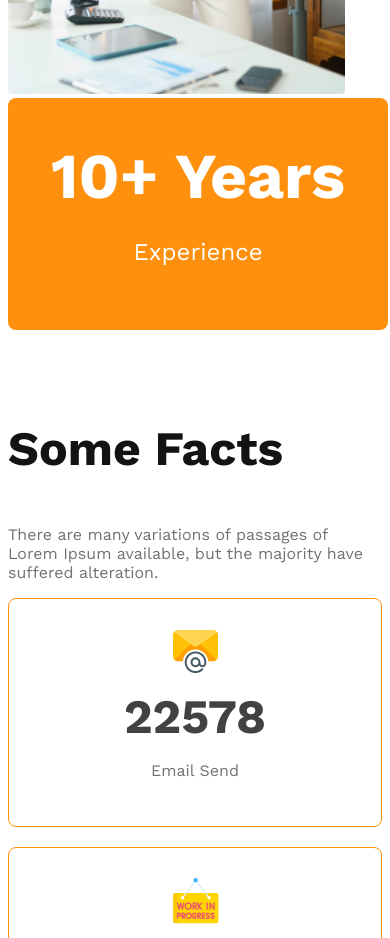
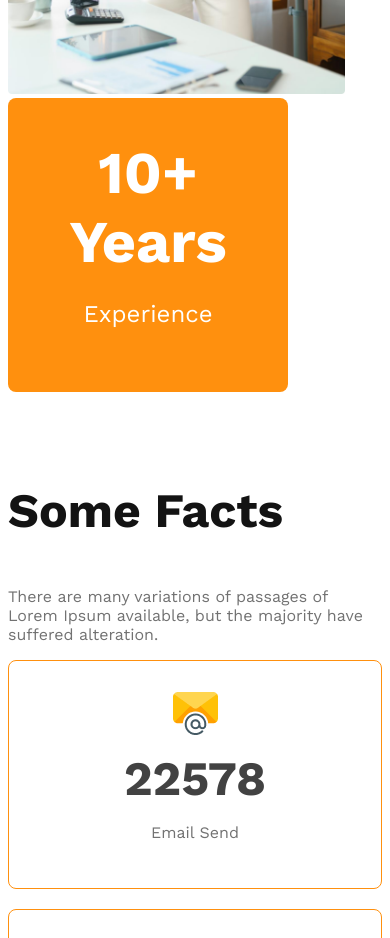
Before and after one commit to PriyoGhosh02/g3-architects-resources, a plain HTML site: page index.html in a window 390 px wide. Shown: the part 5020-5958 px from the top of the page. Drawn offline with nearby package versions, Linux system fonts and the light colour scheme.

Commit message:
button customize for responsive

```diff
--- a/stayle.css
+++ b/stayle.css
@@ -140,7 +140,7 @@ main {
     border-radius: 8px;
     background: #FF900E;
     color: #FFF;
-    width: 300px;
+    width: 200px;
     padding: 40px;
     text-align: center;
     position: relative;
@@ -148,7 +148,7 @@ main {
 }
 
 .ten_years_batch h2 {
-    font-size: 4rem;
+    font-size: 3.7rem;
     margin: 0;
 }
 
```
